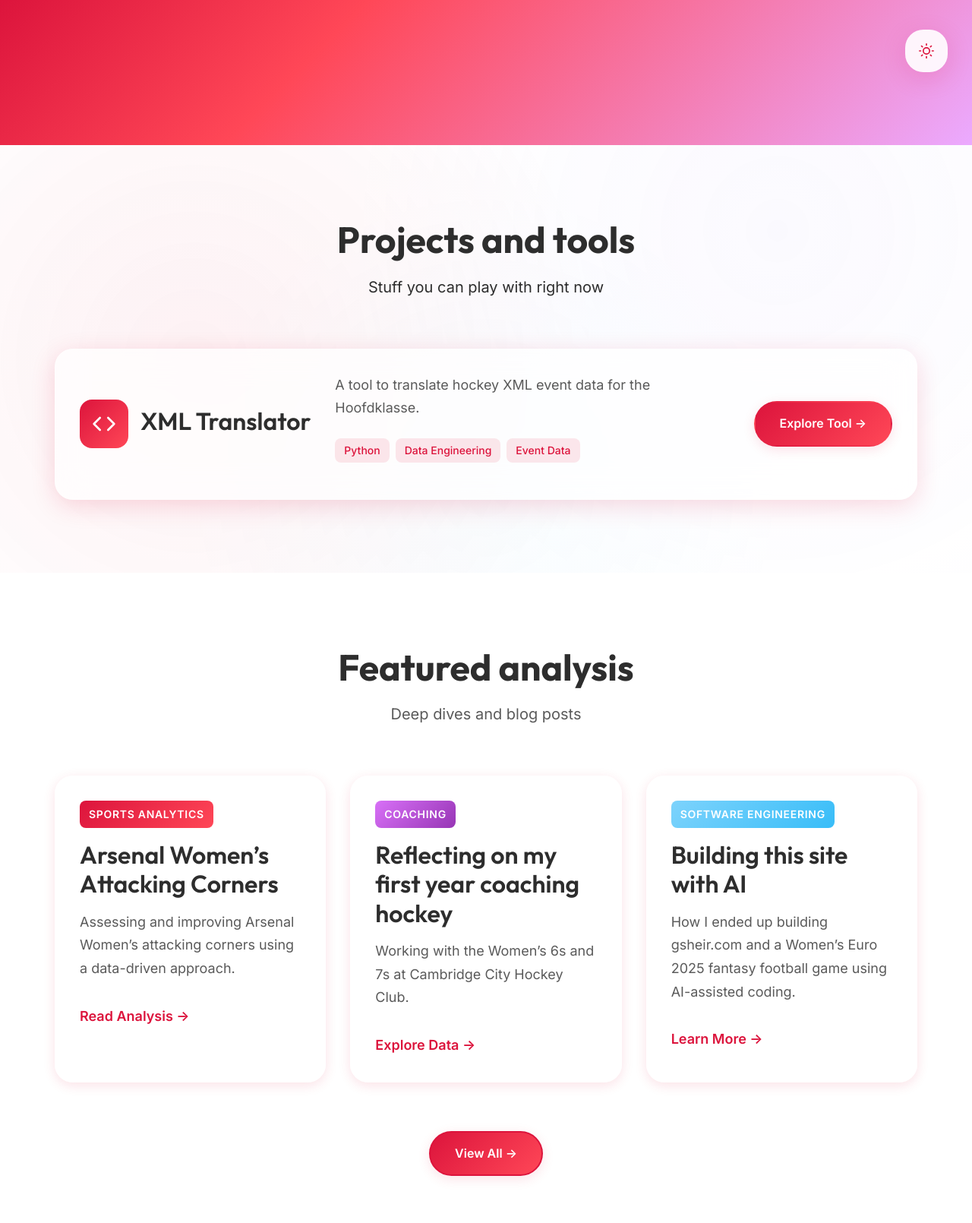
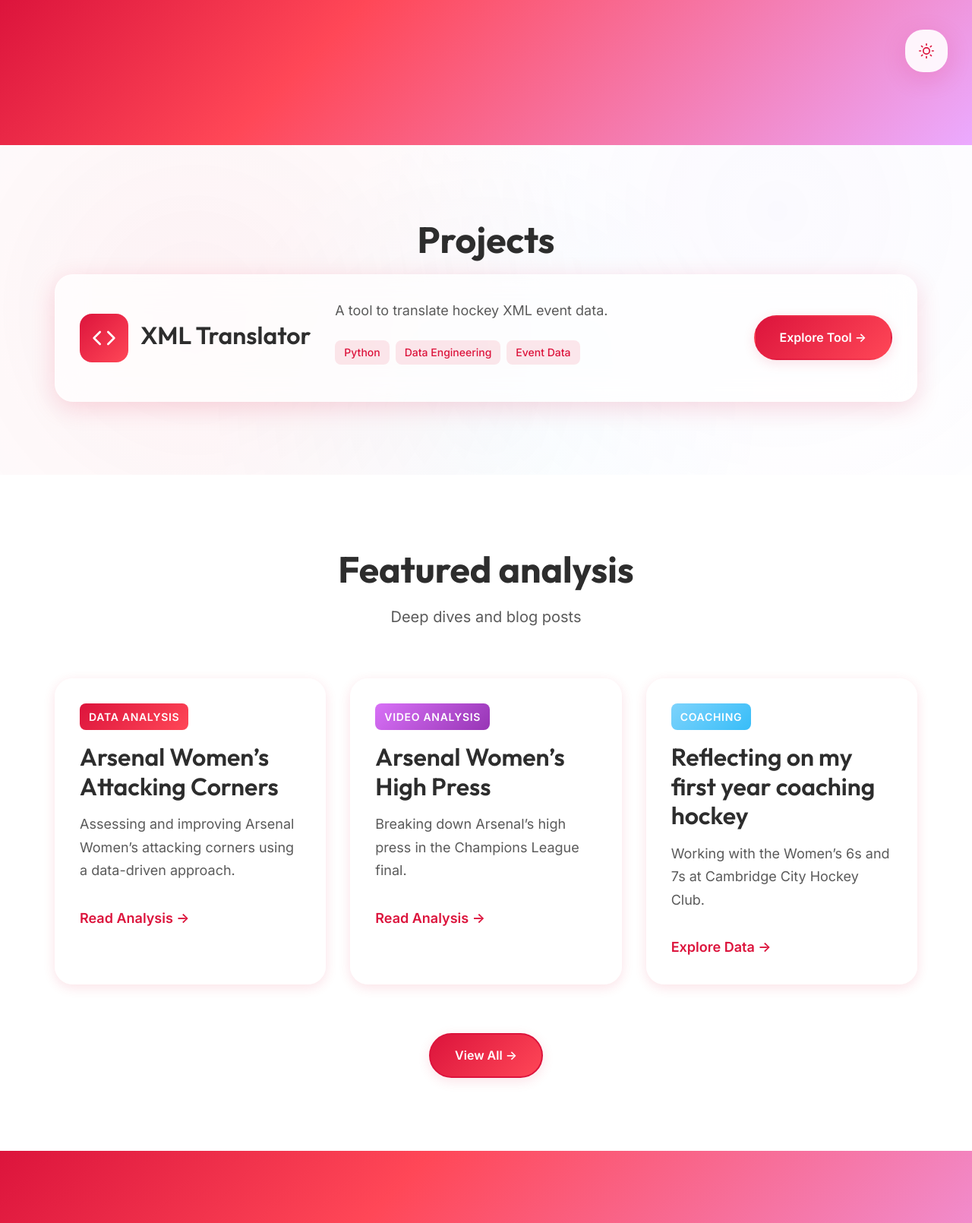
Before and after one commit to gsheir/gsheir.com, a Django app: template templates/home.html in a window 1280 px wide. Shown: the part 673-2283 px from the top of the page at 76% size. Run offline with Django 4.2, Linux system fonts and the light colour scheme; the template is opened without the code that fills it, so the values that code supplies are empty.

Commit message:
update cv

```diff
--- a/templates/about_me/home.html
+++ b/templates/about_me/home.html
@@ -22,8 +22,8 @@
         <div class="content-grid fade-in-scroll" style="grid-template-columns: repeat(auto-fit, minmax(320px, 1fr));">
             <article class="content-card">
                 <div class="card-badge">Where I work</div>
-                <h3>PA Consulting</h3>
-                <p>I’m a versatile software and AI consultant, who delivers tangible results in high pressure environments across elite sport, healthcare and the wider consulting industry.</p>
+                <h3>Arsenal Football Club</h3>
+                <p>I’m a data scientist with a dedicated focus on the Women's First Team, working across match and opposition analysis, recruitment and player development.</p>
             </article>
 
             <article class="content-card">
--- a/templates/base.html
+++ b/templates/base.html
@@ -60,7 +60,7 @@
 
     <footer class="footer">
         <div class="container">
-            <p>&copy; 2025 Geoffrey Sheir. All rights reserved.</p>
+            <p>&copy; 2026 Geoffrey Sheir. All rights reserved.</p>
         </div>
     </footer>
 
--- a/templates/home.html
+++ b/templates/home.html
@@ -57,8 +57,7 @@
 <!-- Projects Spotlight -->
 <section class="section projects-section">
     <div class="container">
-        <h2 class="section-title fade-in-scroll">Projects and tools</h2>
-        <p class="section-subtitle fade-in-scroll">Stuff you can play with right now</p>
+        <h2 class="section-title fade-in-scroll">Projects</h2>
 
         <div class="projects-grid fade-in-scroll">
             <div class="project-card featured">
@@ -72,7 +71,7 @@
                     <h3>XML Translator</h3>
                 </div>
                 <div class="project-content">
-                    <p class="project-description">A tool to translate hockey XML event data for the Hoofdklasse. </p>
+                    <p class="project-description">A tool to translate hockey XML event data. </p>
                     <div class="project-tags">
                         <span class="tag">Python</span>
                         <span class="tag">Data Engineering</span>
@@ -95,10 +94,17 @@
 
         <div class="content-grid fade-in-scroll">
             <article class="content-card">
-                <div class="card-badge">Sports Analytics</div>
+                <div class="card-badge">Data Analysis</div>
                 <h3>Arsenal Women’s Attacking Corners</h3>
                 <p>Assessing and improving Arsenal Women’s attacking corners using a data-driven approach.</p>
                 <a href="{% url 'app:blog_arsenal_corners_part_1' %}" class="card-link">Read Analysis →</a>
+            </article>
+
+            <article class="content-card">
+                <div class="card-badge">Video Analysis</div>
+                <h3>Arsenal Women’s High Press</h3>
+                <p>Breaking down Arsenal’s high press in the Champions League final.</p>
+                <a href="{% url 'app:blog_arsenal_press_part_1' %}" class="card-link">Read Analysis →</a>
             </article>
 
             <article class="content-card">
@@ -108,12 +114,6 @@
                 <a href="{% url 'app:blog_coaching' %}" class="card-link">Explore Data →</a>
             </article>
 
-            <article class="content-card">
-                <div class="card-badge">Software Engineering</div>
-                <h3>Building this site with AI</h3>
-                <p>How I ended up building gsheir.com and a Women’s Euro 2025 fantasy football game using AI-assisted coding.</p>
-                <a href="{% url 'app:blog_fantasy_football' %}" class="card-link">Learn More →</a>
-            </article>
         </div>
 
         <div style="text-align: center; margin-top: var(--spacing-lg);" class="fade-in-scroll">
```
Also changed, not shown: templates/about_me/cv.html (+7 -1 lines).
